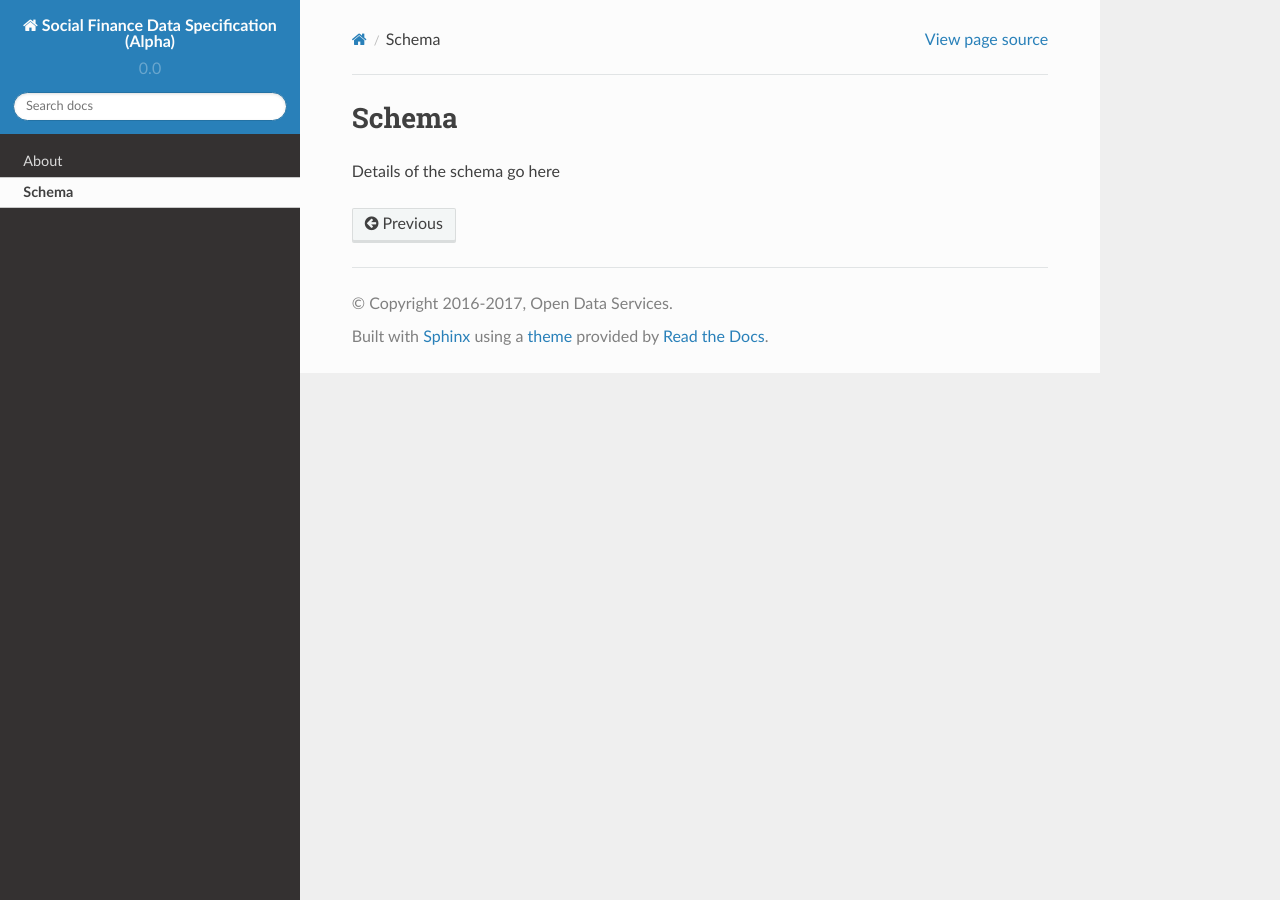
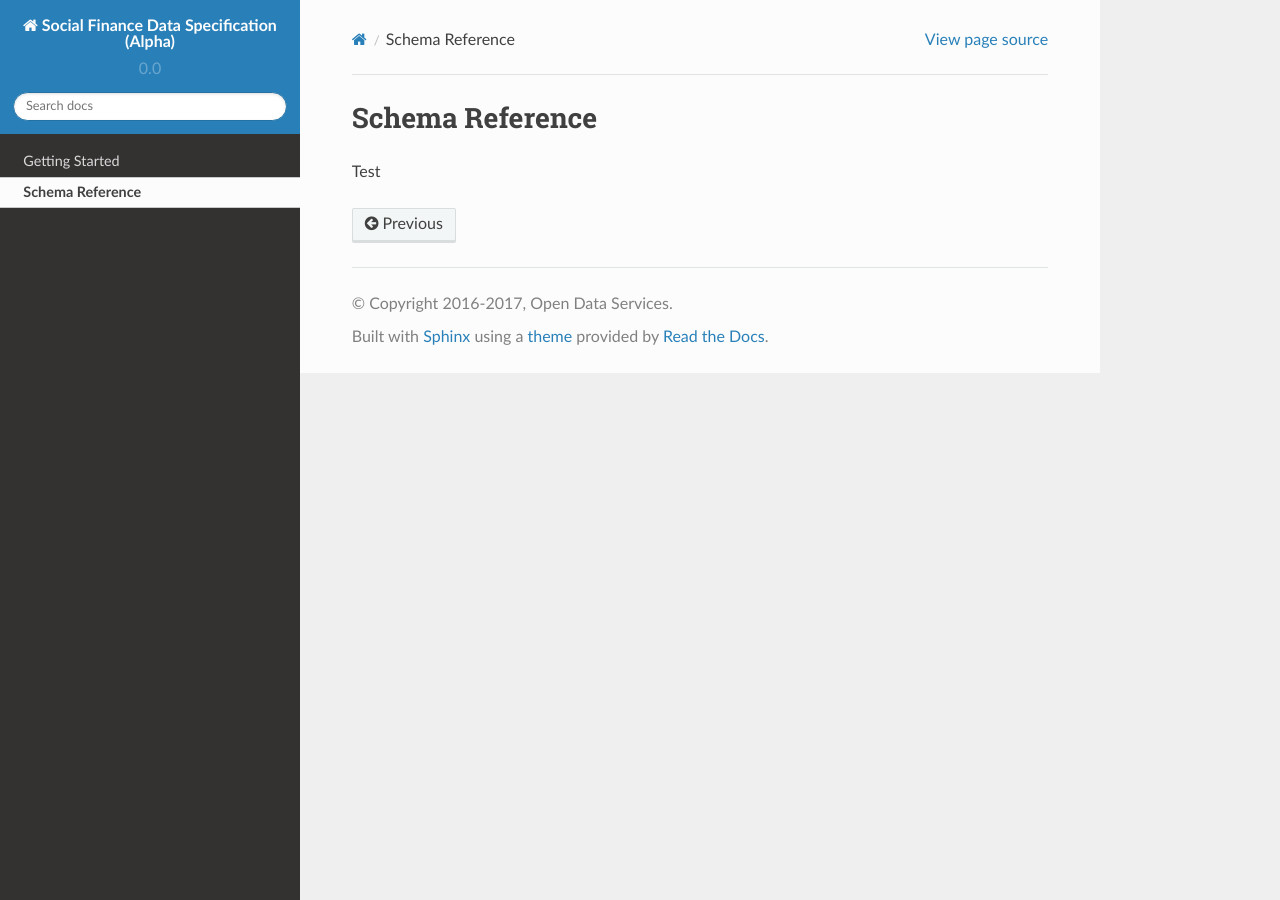
Before and after one commit to SocialEconomyDataLab/spec, a Sphinx documentation site: the page built from docs/schema/index.md, in a window 1280 px wide. Built offline with Sphinx 7.4.7 and the Read the Docs theme 2.0.0, drawn with Linux system fonts in a browser that asks for light colours.

```diff
--- a/docs/schema/index.md
+++ b/docs/schema/index.md
@@ -1,4 +1,4 @@
-Schema
-======
+Schema Reference
+================
 
-Details of the schema go here
+Test
```
Also changed, not shown: docs/About.md (deleted, +0 -4 lines), docs/getting_started/index.md (added, +8 -0 lines), docs/index.md (+1 -1 lines).
